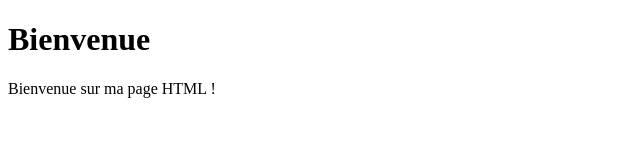
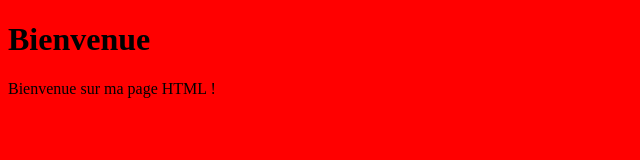
Before and after one commit to JaulineNeguem/JaulineNeguem.github.io, a plain HTML site: page index.html in a window 1280 px wide. Shown: the whole page, without its empty margins (0-640 px from the left). Drawn offline with Linux system fonts and the light colour scheme.

Commit message:
Update index.html

```diff
--- a/index.html
+++ b/index.html
@@ -2,7 +2,7 @@
 <html>
      <head>
           <title>Page d'accueil</title>
-     <body>
+     <body style="background-color:#FF0000;">
           <h1>Bienvenue</h1>
           <p>Bienvenue sur ma page HTML !</p>
      </body>
```
